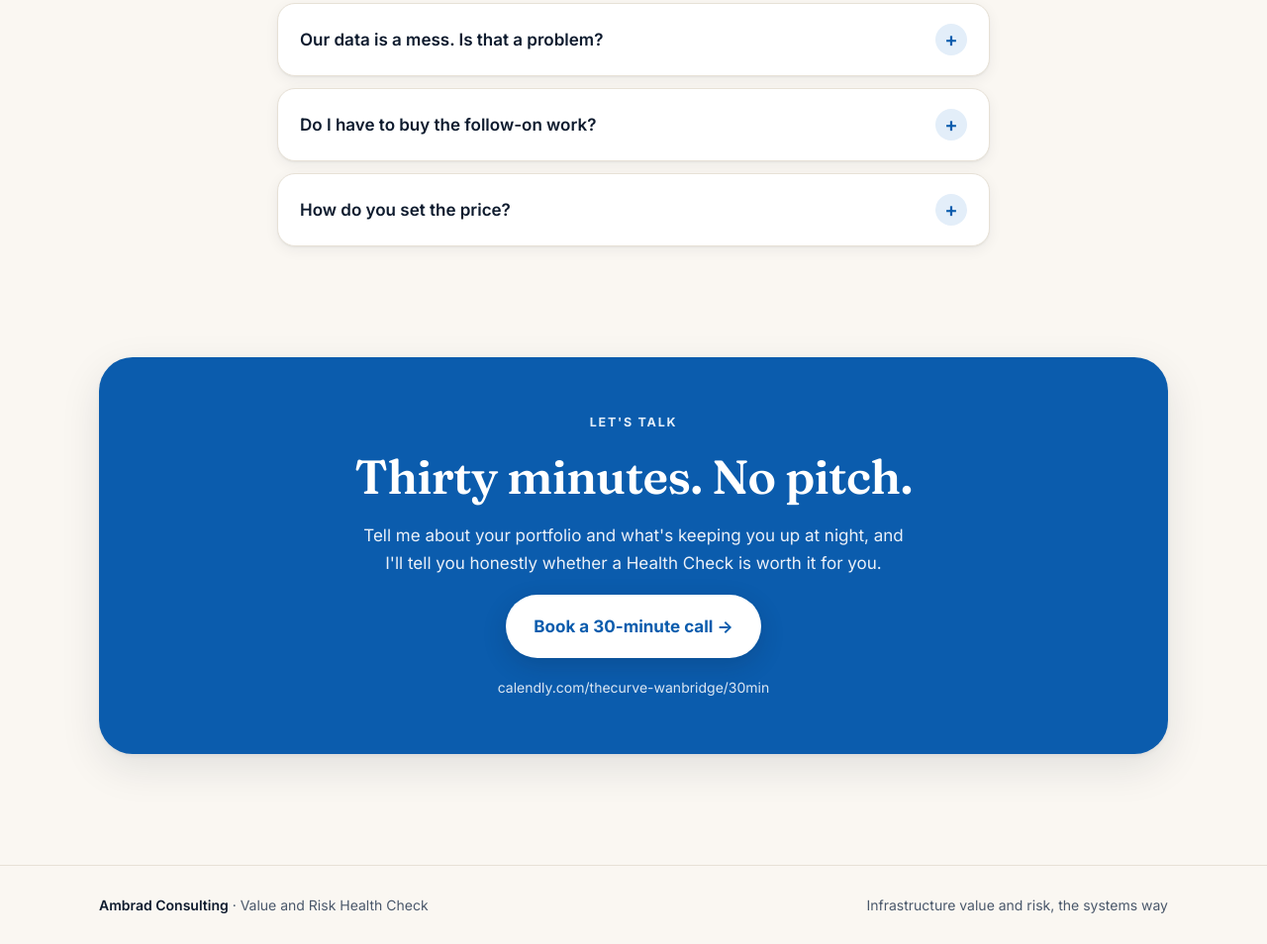
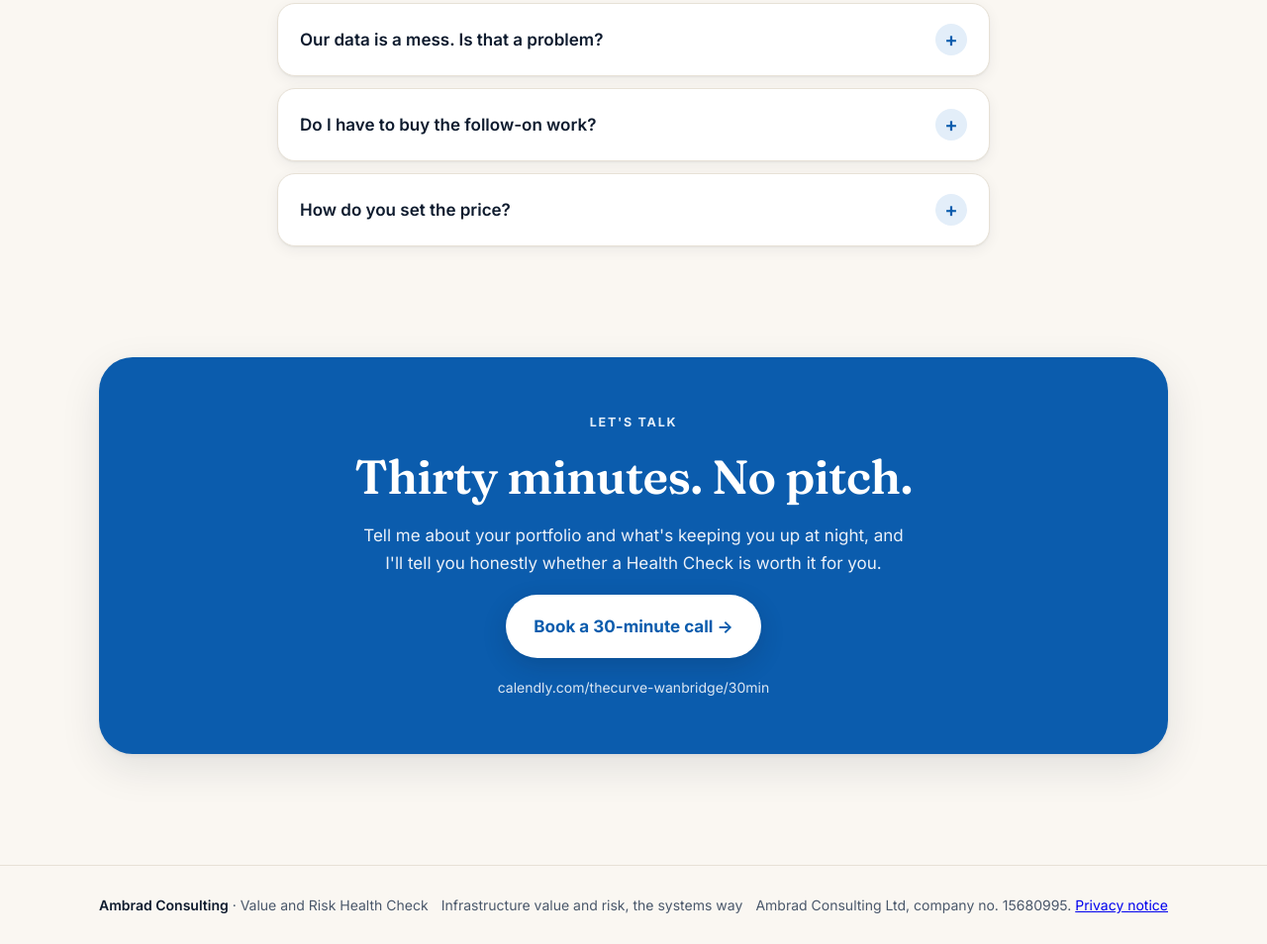
Before and after one commit to TheCurve-1GL/ambrad-health-check, a plain HTML site: page index.html in a window 1280 px wide. Shown: the part 6655-7609 px from the top of the page at 99% size. Drawn offline with Linux system fonts and the light colour scheme.

Commit message:
Add privacy notice link
Part of the 25 Nov 2026 security and UK GDPR fixes.

Co-Authored-By: Claude Opus 5.5 <noreply@anthropic.com>
Claude-Session: https://claude.ai/code/session_013TuWgVb2x2axu1tteqmhTv

```diff
--- a/index.html
+++ b/index.html
@@ -321,7 +321,7 @@ footer strong{color:var(--ink);font-weight:600}
 </section>
 
 <footer>
-  <div class="inner"><span><strong>Ambrad Consulting</strong> · Value and Risk Health Check</span><span>Infrastructure value and risk, the systems way</span></div>
+  <div class="inner"><span><strong>Ambrad Consulting</strong> · Value and Risk Health Check</span><span>Infrastructure value and risk, the systems way</span><span>Ambrad Consulting Ltd, company no. 15680995. <a href="https://www.ambradconsulting.com/privacy.html">Privacy notice</a></span></div>
 </footer>
 </body>
 </html>
```
